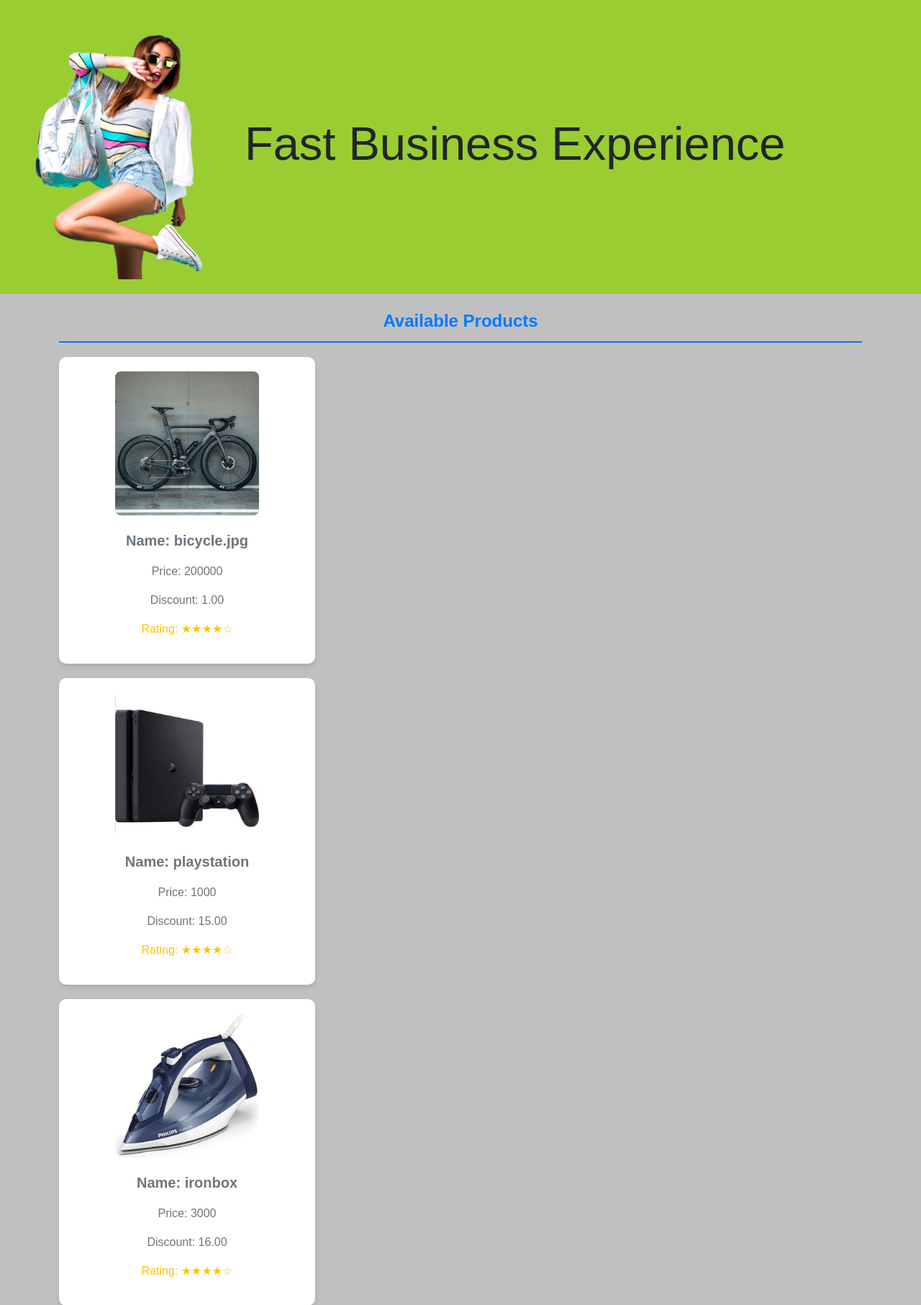
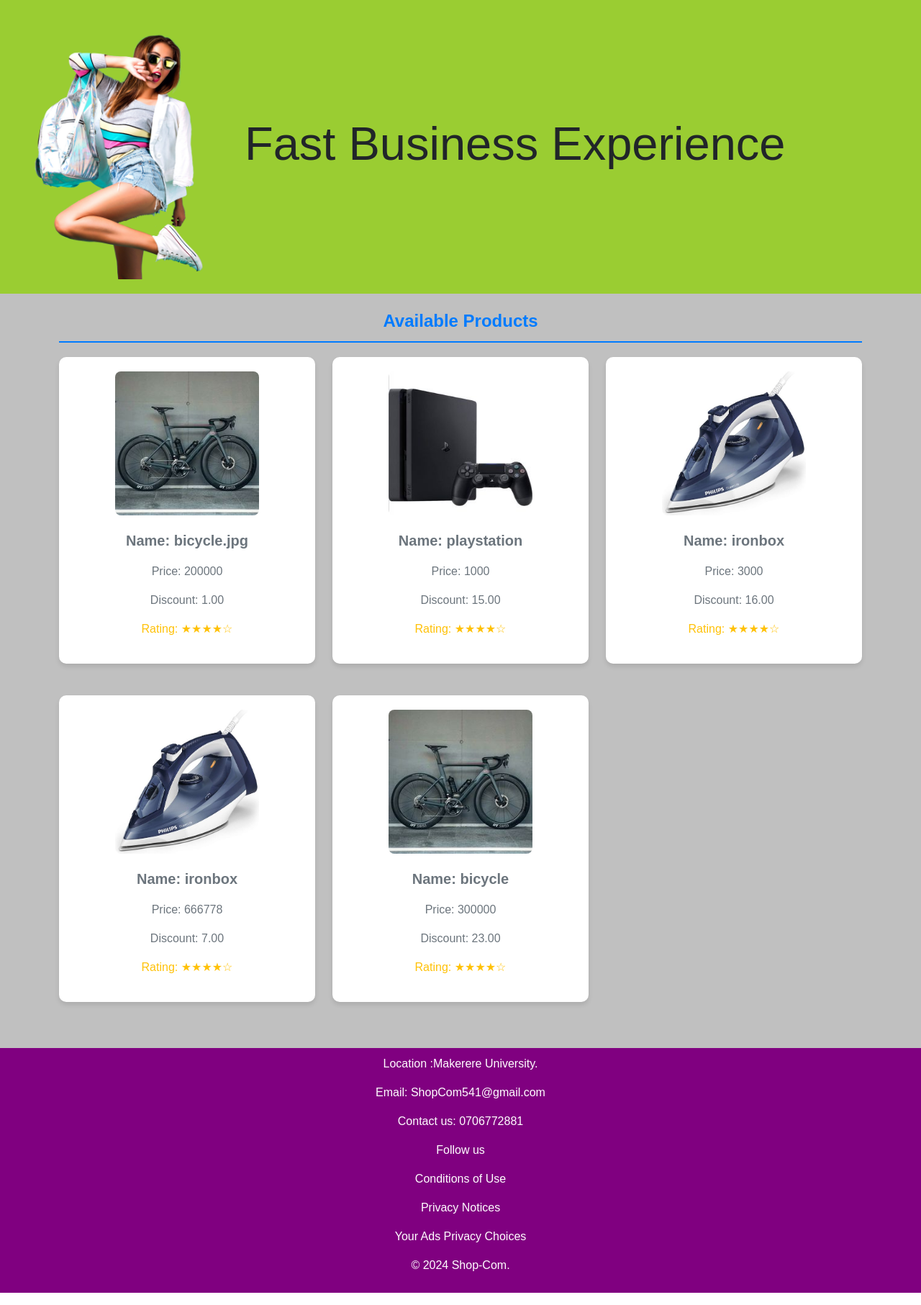
Before and after one commit to MarkhBalam/sample, a Django app: page /homepage/ in a window 1280 px wide. Shown: the part 117-1930 px from the top of the page at 72% size. Run offline with Django 5.2, Linux system fonts and the light colour scheme; data comes from the database, SQL or seed files in the repository.

Commit message:
modified:   homepage/templates/homepage/index.html

```diff
--- a/homepage/templates/homepage/index.html
+++ b/homepage/templates/homepage/index.html
@@ -44,21 +44,23 @@
         <div class="container">
             <div class="products-header">Available Products</div>
             <div class="row">
-                <div class="col-md-4">
-                    {%for product in products %}
+                {% for product in products %}
+                <div class="col-md-4 mb-4">
                     <section class="product-section">
-
-                        <img src="{{product.productImage.url}}" alt="{{product.productName}}" class="img-fluid product-img">
+                        <img src="{{ product.productImage.url }}" alt="{{ product.productName }}" class="img-fluid product-img">
                         <div class="product-details">
-                            <p class="fw-bold fs-5">Name: {{product.productName}}</p>
-                            <p class="fs-6">Price: {{product.price}}</p>
-                            <p class="fs-6">Discount: {{product.discount}}</p>
+                            <p class="fw-bold fs-5">Name: {{ product.productName }}</p>
+                            <p class="fs-6">Price: {{ product.price }}</p>
+                            <p class="fs-6">Discount: {{ product.discount }}</p>
                             <p class="fs-6 rating-stars">Rating: ★★★★☆</p>
                         </div>
+                    </section>
+                </div>
+                {% endfor %}
+            </div>
+        </div>
+    </div>
 
-                    </section>
-                    {% endfor %}
-                </div>
     <footer>
         <div class="container">
             <p>Location :Makerere University. </p>
```
